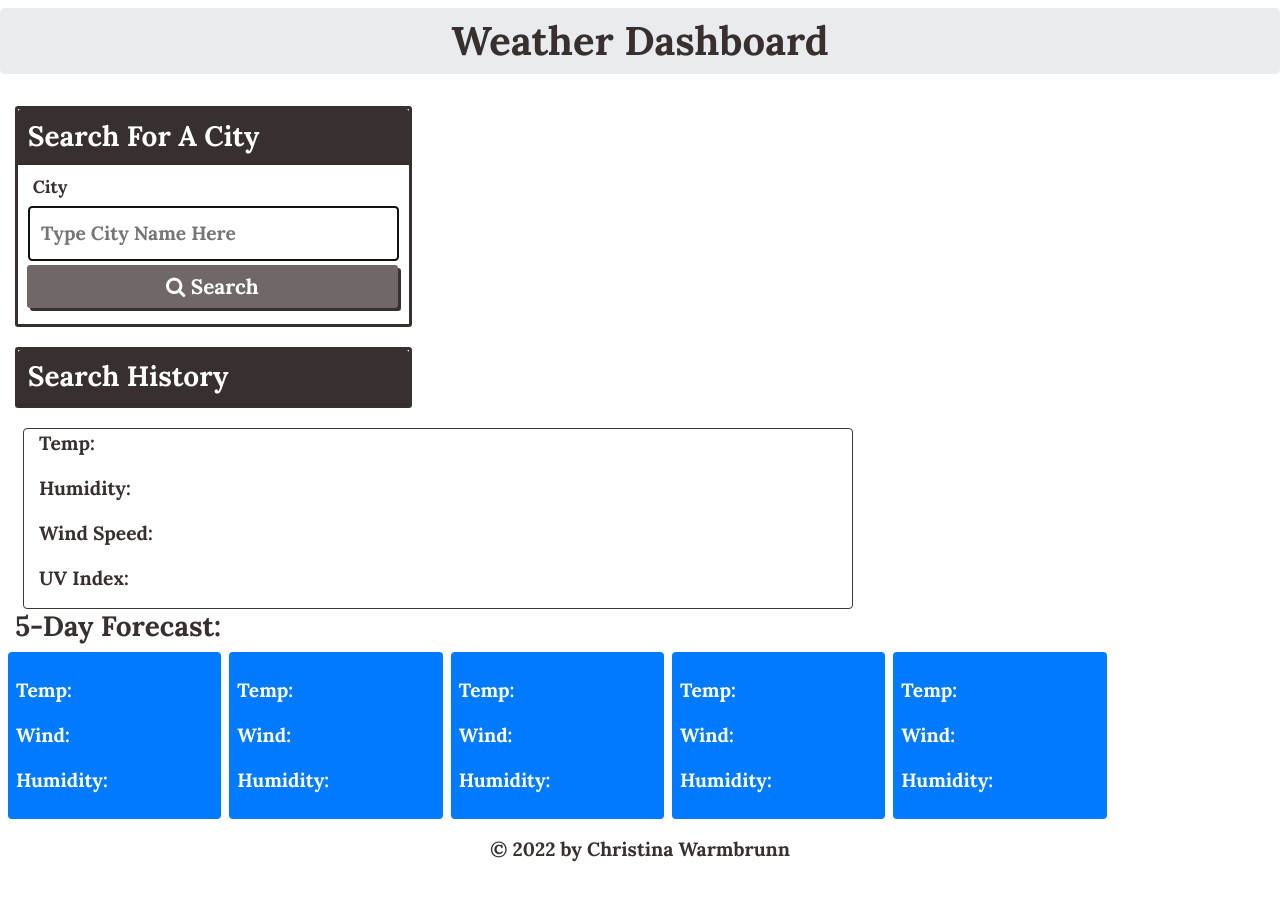
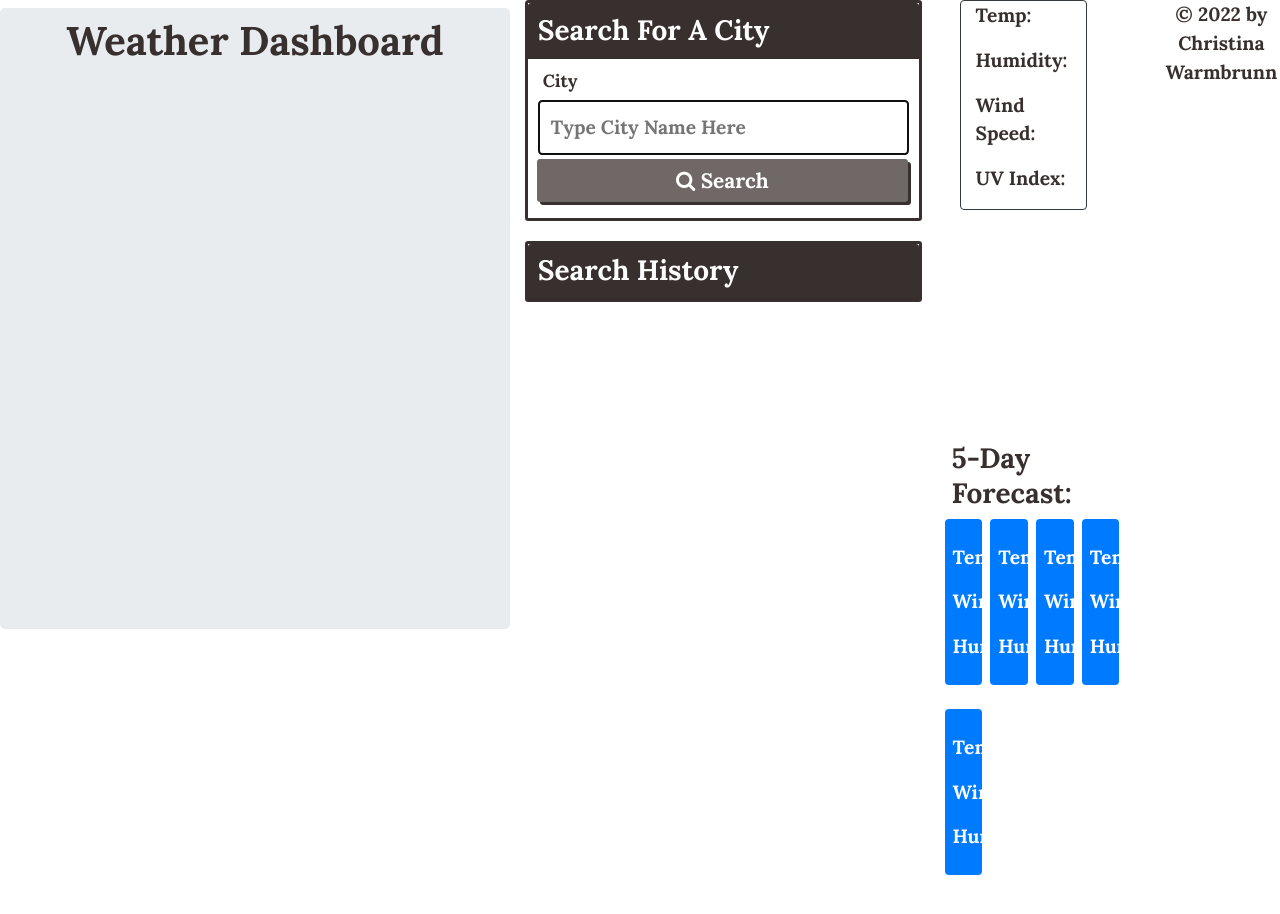
Before and after one commit to cwarmbrunn/weather-dashboard, a plain HTML site: page index.html in a window 1280 px wide. Before the commit the page ends 880 px from the top, so only its background shows below. Drawn offline with nearby package versions, Linux system fonts and the light colour scheme.

Commit message:
HTML tweaks

```diff
--- a/index.html
+++ b/index.html
@@ -23,7 +23,7 @@
     <link rel="icon" type="image/svg+xml" href="./assets/images/icons/favicon.ico">
 </head>
 
-<body class="flex-column min-100-vh">
+<body class="d-flex min-100-vh">
     <div class="jumbotron container-fluid mt-2 text-center p-2">
         <h1><strong>Weather Dashboard</strong></h1>
     </div>
@@ -62,7 +62,7 @@
             </ul>
         </div>
     </div>
-
+    <div class="d-flex flex-column">
         <!-- CURRENT WEATHER CONTAINER -->
         <div class="col-sm-8" id="current-weather-container">
             <div class="row ml-2 border border-dark rounded">
@@ -138,7 +138,6 @@
             </div>
         </div>
     </div>
-
     <!--PRIMARY - JQUERY SCRIPT LINK -->
     <script src="https://code.jquery.com/jquery-3.4.1.min.js"></script>
 
```
Lines whose indentation alone changed are shown as unchanged.
